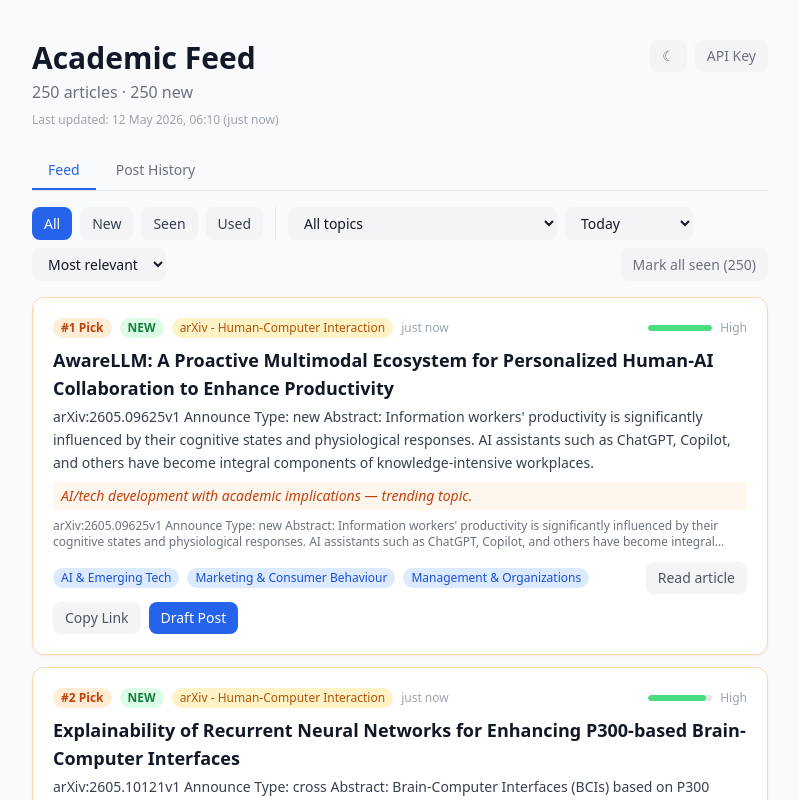
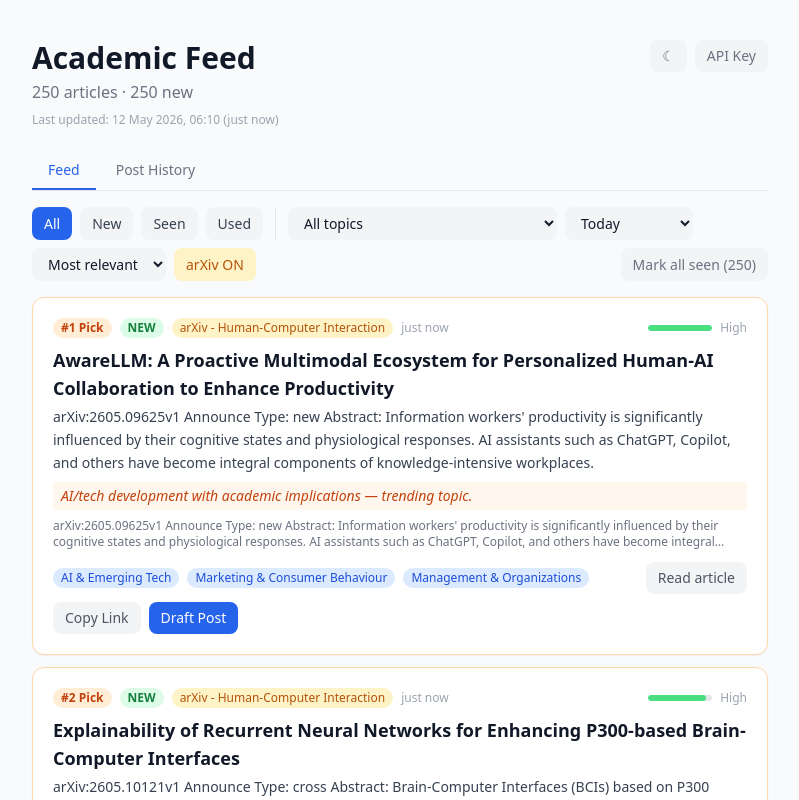
Before and after one commit to jheller1212/academic-feed, a React (Vite) app: page / in a window 1280 px wide. Shown: the top 800 px of the page, without its empty margins (240-1039 px from the left). Built offline with nearby package versions, Linux system fonts and the light colour scheme; the HTML template or start-up script is replaced by a standard one.

Commit message:
Add arXiv toggle filter to include/exclude preprints with one click
Toggle persisted in localStorage. Defaults to ON.

```diff
--- a/src/App.tsx
+++ b/src/App.tsx
@@ -409,12 +409,13 @@ function HistoryView({ articles }: { articles: Article[] }) {
   )
 }
 
-function filterArticles(articles: Article[], states: Record<string, ArticleState>, filter: Filter, topicFilter: string | null, timeRange: TimeRange) {
+function filterArticles(articles: Article[], states: Record<string, ArticleState>, filter: Filter, topicFilter: string | null, timeRange: TimeRange, showArxiv: boolean) {
   return articles.filter((a) => {
     const state = states[a.id] || { seen: false, used: false }
     if (filter === 'new' && (state.seen || state.used)) return false
     if (filter === 'seen' && !state.seen) return false
     if (filter === 'used' && !state.used) return false
+    if (!showArxiv && a.source.startsWith('arXiv')) return false
     if (topicFilter && !a.topics.includes(topicFilter)) return false
     if (timeRange !== 'all') {
       const days = TIME_RANGES[timeRange].days
@@ -440,6 +441,7 @@ export default function App() {
   const [timeRange, setTimeRange] = useState<TimeRange>('1d')
   const [topicFilter, setTopicFilter] = useState<string | null>(null)
   const [sortBy, setSortBy] = useState<SortBy>('relevance')
+  const [showArxiv, setShowArxiv] = useState(() => localStorage.getItem('af-show-arxiv') !== 'false')
   const [loading, setLoading] = useState(true)
   const [error, setError] = useState<string | null>(null)
   const [view, setView] = useState<View>('feed')
@@ -563,12 +565,12 @@ export default function App() {
   const lastScraped = articles[0]?.scrapedAt
 
   // Filtered & sorted article list
-  const filtered = filterArticles(articles, states, filter, topicFilter, timeRange)
+  const filtered = filterArticles(articles, states, filter, topicFilter, timeRange, showArxiv)
   const sorted = sortArticles(filtered, sortBy)
 
   // Today fallback
   const todayEmpty = timeRange === '1d' && sorted.length === 0 && articles.length > 0
-  const fallbackFiltered = todayEmpty ? filterArticles(articles, states, filter, topicFilter, '3d') : []
+  const fallbackFiltered = todayEmpty ? filterArticles(articles, states, filter, topicFilter, '3d', showArxiv) : []
   const fallbackSorted = todayEmpty ? sortArticles(fallbackFiltered, sortBy) : []
 
   const displayArticles = todayEmpty ? fallbackSorted : sorted
@@ -630,7 +632,7 @@ export default function App() {
 
   useEffect(() => {
     setHighlightedIndex(-1)
-  }, [filter, timeRange, topicFilter, sortBy])
+  }, [filter, timeRange, topicFilter, sortBy, showArxiv])
 
   if (loading) {
     return (
@@ -754,6 +756,21 @@ export default function App() {
               <option value="date">Newest first</option>
               <option value="source">By source</option>
             </select>
+            <button
+              onClick={() => {
+                const next = !showArxiv
+                setShowArxiv(next)
+                localStorage.setItem('af-show-arxiv', String(next))
+              }}
+              className={`px-3 py-1.5 rounded-lg text-sm transition-colors ${
+                showArxiv
+                  ? 'bg-amber-100 text-amber-700 dark:bg-amber-900/40 dark:text-amber-300'
+                  : 'bg-gray-100 text-gray-400 dark:bg-gray-800 dark:text-gray-500'
+              }`}
+              title={showArxiv ? 'Hide arXiv preprints' : 'Show arXiv preprints'}
+            >
+              arXiv {showArxiv ? 'ON' : 'OFF'}
+            </button>
             {visibleNewCount > 0 && (
               <button
                 onClick={handleMarkAllSeen}
@@ -821,7 +838,7 @@ export default function App() {
       )}
 
       <footer className="mt-12 text-center text-xs text-gray-400">
-        <p>Academic Feed &middot; Updates every 2 hours
+        <p>Academic Feed &middot; Updates every 3 hours
         {lastScraped && <> &middot; Last scraped: {formatDate(lastScraped)}</>}</p>
         <p className="mt-1 text-gray-300 dark:text-gray-600">&#x2328; j/k navigate &middot; d draft &middot; esc close</p>
       </footer>
```
